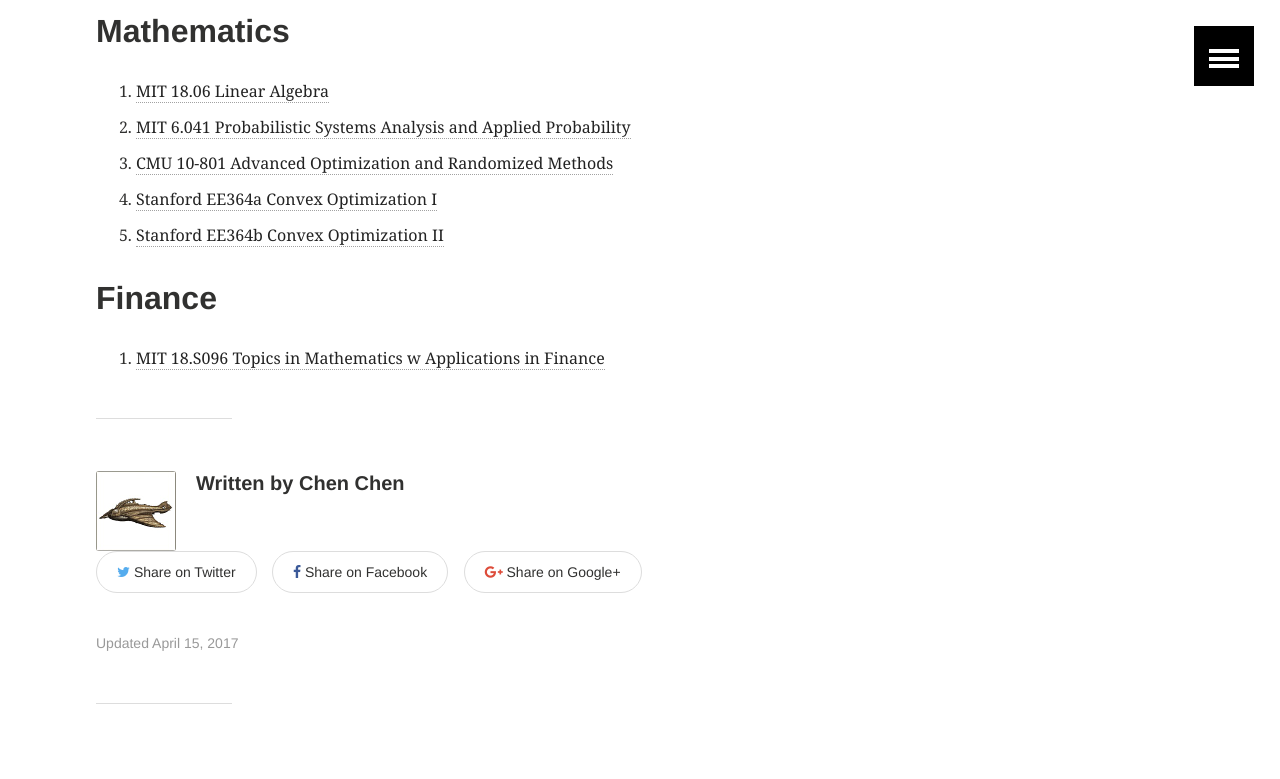
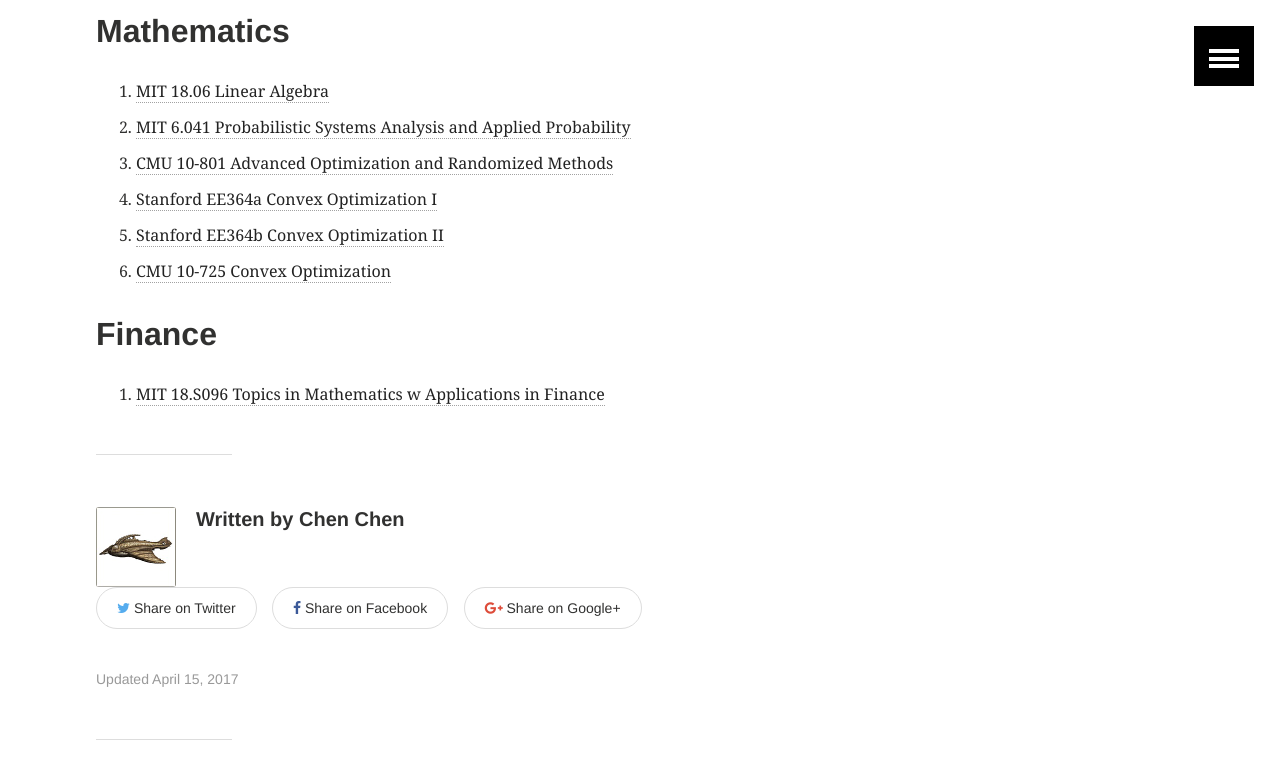
Before and after one commit to alex8937/alex8937.github.io, a Jekyll site: the page built from _posts/study/2017-04-15-Openware-Course-List.md, in a window 1280 px wide and 900 px high, scrolled down 2396 px. Shown: the top 779 px of the window. Built offline with Jekyll 4.4.1, drawn with Linux system fonts in a browser that asks for light colours; comment, search, counter and statistics services are not loaded.

Commit message:
Add cmu 10-725

```diff
--- a/_posts/study/2017-04-15-Openware-Course-List.md
+++ b/_posts/study/2017-04-15-Openware-Course-List.md
@@ -61,6 +61,7 @@
 3. [CMU 10-801 Advanced Optimization and Randomized Methods](http://www.cs.cmu.edu/~suvrit/teach/aopt.html)
 4. [Stanford EE364a Convex Optimization I](https://stanford.edu/class/ee364a/)
 5. [Stanford EE364b Convex Optimization II](https://stanford.edu/class/ee364b/)
+6. [CMU 10-725 Convex Optimization](http://www.stat.cmu.edu/~ryantibs/convexopt/)
 
 ## Finance
 1. [MIT 18.S096 Topics in Mathematics w Applications in Finance](https://www.youtube.com/playlist?list=PLUl4u3cNGP63ctJIEC1UnZ0btsphnnoHR)
```
